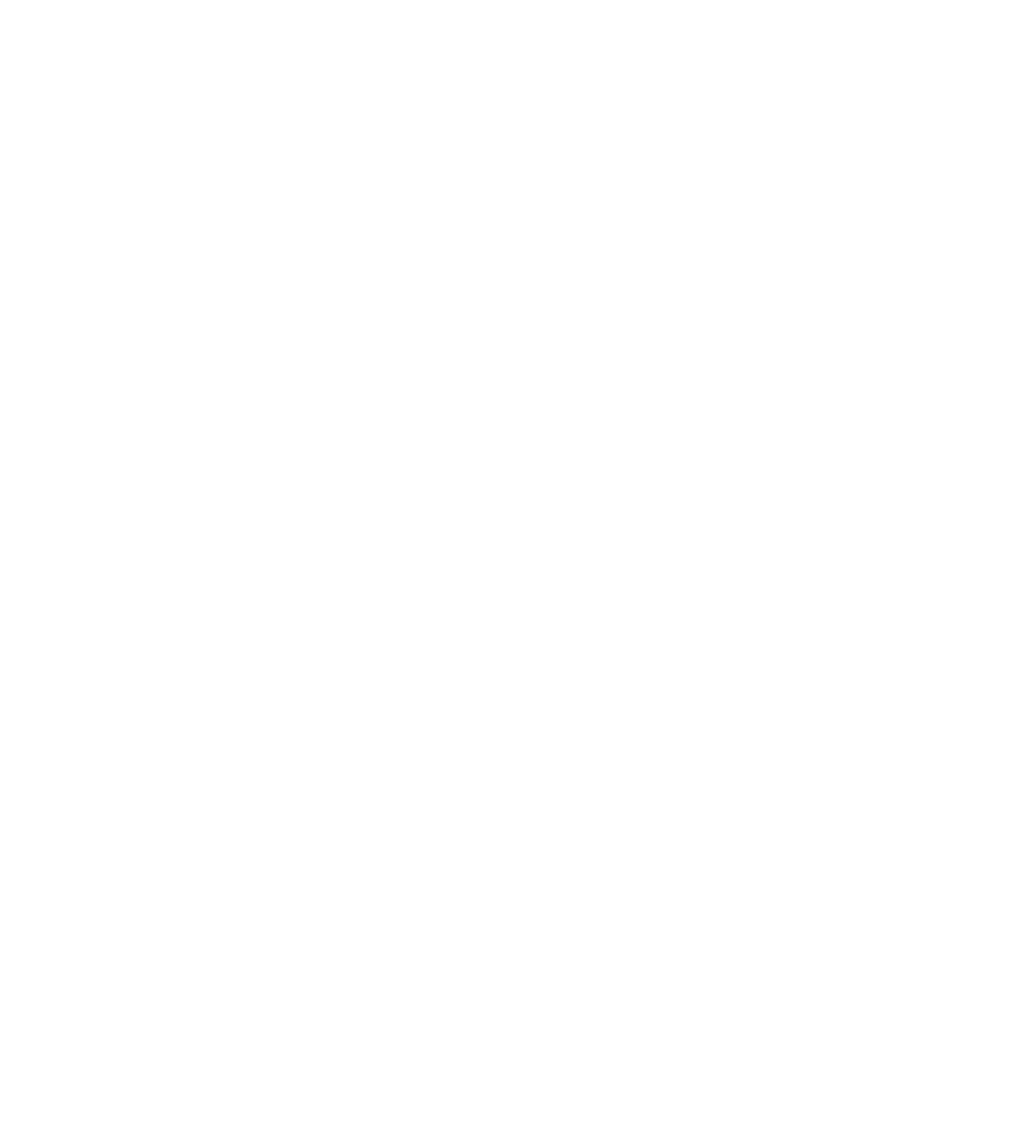
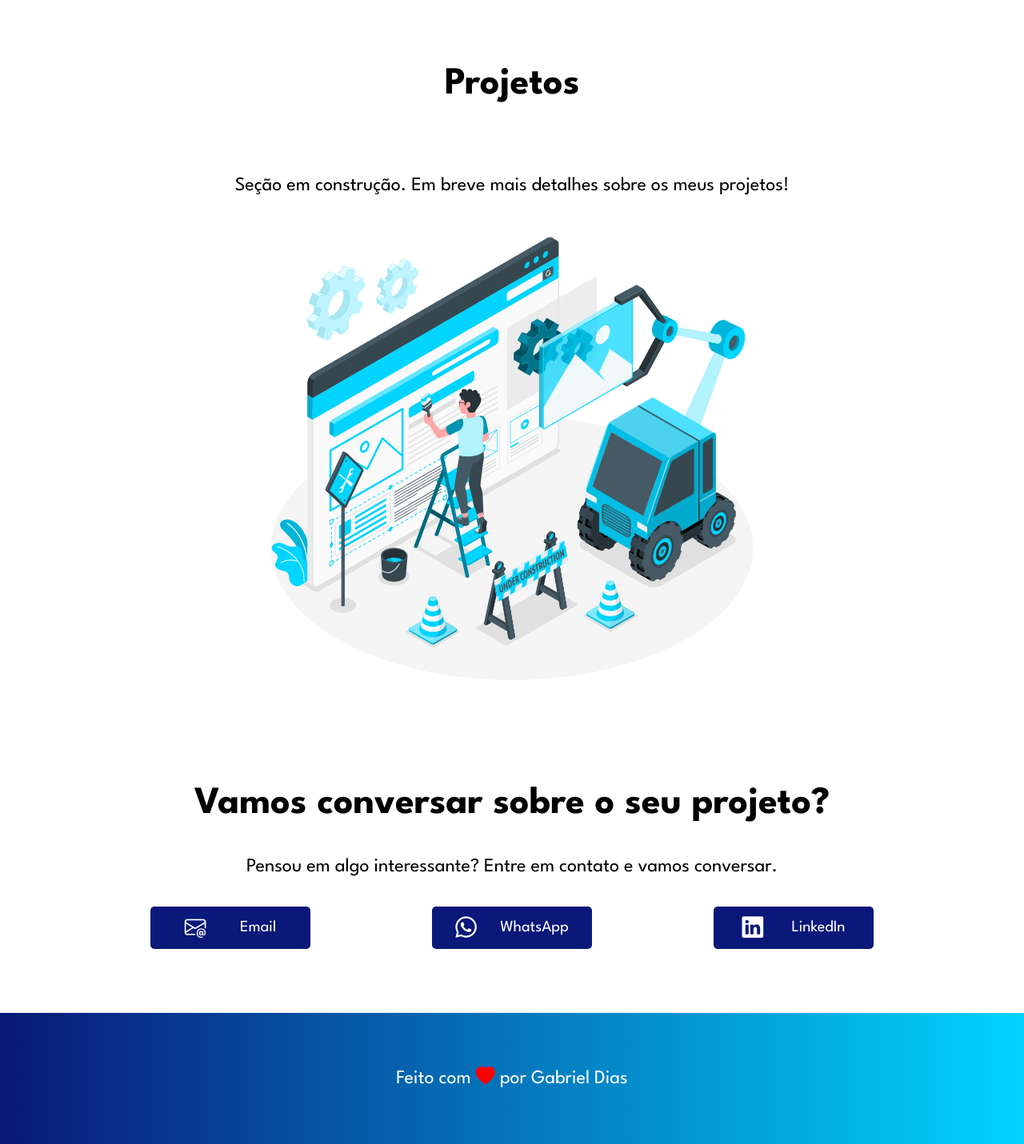
Before and after one commit to GDV1/portfolio, an Angular app: page / in a window 1280 px wide. Shown: the part 3335-4766 px from the top of the page at 80% size. Before the commit the page ends 4133 px from the top, so only its background shows below. Built offline with nearby package versions, Linux system fonts and the light colour scheme.

Commit message:
Footer component

```diff
--- a/src/app/app.component.html
+++ b/src/app/app.component.html
@@ -5,6 +5,7 @@
     <app-hero></app-hero>
     <app-about></app-about>
     <app-my-track></app-my-track>
+    <app-projects></app-projects>
 </main>
 <footer>
     <app-footer></app-footer>
--- a/src/app/app.module.ts
+++ b/src/app/app.module.ts
@@ -8,6 +8,7 @@
 import { AboutComponent } from './about/about.component';
 import { MyTrackComponent } from './my-track/my-track.component';
 import { FooterComponent } from './footer/footer.component';
+import { ProjectsComponent } from './projects/projects.component';
 
 @NgModule({
   declarations: [
@@ -16,7 +17,8 @@
     HeroComponent,
     AboutComponent,
     MyTrackComponent,
-    FooterComponent
+    FooterComponent,
+    ProjectsComponent
   ],
   imports: [
     BrowserModule,
--- a/src/app/footer/footer.component.css
+++ b/src/app/footer/footer.component.css
@@ -1,3 +1,66 @@
 .container {
-    margin: 50em
+    margin: 5em;
 }
+
+h1, p {
+    text-align: center;
+}
+
+h1 {
+    font-size: 3em;
+    margin: 0.5em;
+}
+
+p {
+    font-size: 1.5em;
+}
+
+.buttons {
+    display: flex;
+    justify-content: space-around;
+    margin: 2em;
+}
+
+.buttons button {
+    display: flex;
+    justify-content: space-evenly;
+    align-items: center;
+    width: 15em;
+    height: 4em;
+    border-style: none;
+    border-radius: 5px;
+    background-color: #091879;
+    color: #FFF;
+    transform: scale(1, 1);
+}
+
+.buttons button:hover {
+    transform: scale(1.1);
+    background-image: linear-gradient(to right, #091879, #00D4FF);
+    transition: all 0.5s;
+}
+
+.buttons button .bi {
+    font-size: 2em;
+    color: #FFF;
+}
+
+.buttons button p {
+    font-family: 'League Spartan', sans-serif;
+    font-size: 1.5em;
+}
+
+footer {
+    background: linear-gradient(to right, #091879, #00D4FF);
+    color: #FFF;
+    padding: 4em;
+}
+
+footer > p > a {
+    text-decoration: none;
+    color: #FFF
+}
+
+footer > p > i {
+    color: #ff0000;
+}
--- a/src/app/footer/footer.component.html
+++ b/src/app/footer/footer.component.html
@@ -1,3 +1,24 @@
 <section class="container">
+    <h1>Vamos conversar sobre o seu projeto?</h1>
+    <p>Pensou em algo interessante? Entre em contato e vamos conversar.</p>
 
+    <div class="buttons">
+        <button>
+            <i class="bi bi-envelope-at"></i>
+            <p>Email</p>
+        </button>
+        <button>
+            <i class="bi bi-whatsapp"></i>
+            <p>WhatsApp</p>
+        </button>
+        <button>
+            <i class="bi bi-linkedin"></i>
+            <p>LinkedIn</p>
+        </button>
+    </div>
 </section>
+
+
+<footer>
+    <p>Feito com <i class="bi bi-heart-fill"></i> por <a href="#">Gabriel Dias</a></p>
+</footer>
--- /dev/null
+++ b/src/app/projects/projects.component.css
@@ -0,0 +1,16 @@
+h1 {
+    font-size: 3em;
+    text-align: center;
+    margin: 1.5em;
+}
+
+p {
+    text-align: center;
+    font-size: 1.5em;
+}
+
+img {
+    width: 50%;
+    display: flex;
+    margin: auto;
+}
--- /dev/null
+++ b/src/app/projects/projects.component.html
@@ -0,0 +1,5 @@
+<section>
+    <h1>Projetos</h1>
+    <p>Seção em construção. Em breve mais detalhes sobre os meus projetos!</p>
+    <img src="../../assets/under_construction.svg" alt="Seção em construção">
+</section>
```
Also changed, not shown: src/app/projects/projects.component.ts (added, +10 -0 lines), src/assets/under_construction.svg (added), 1 other file (tests, documents, lock files or other folders).
